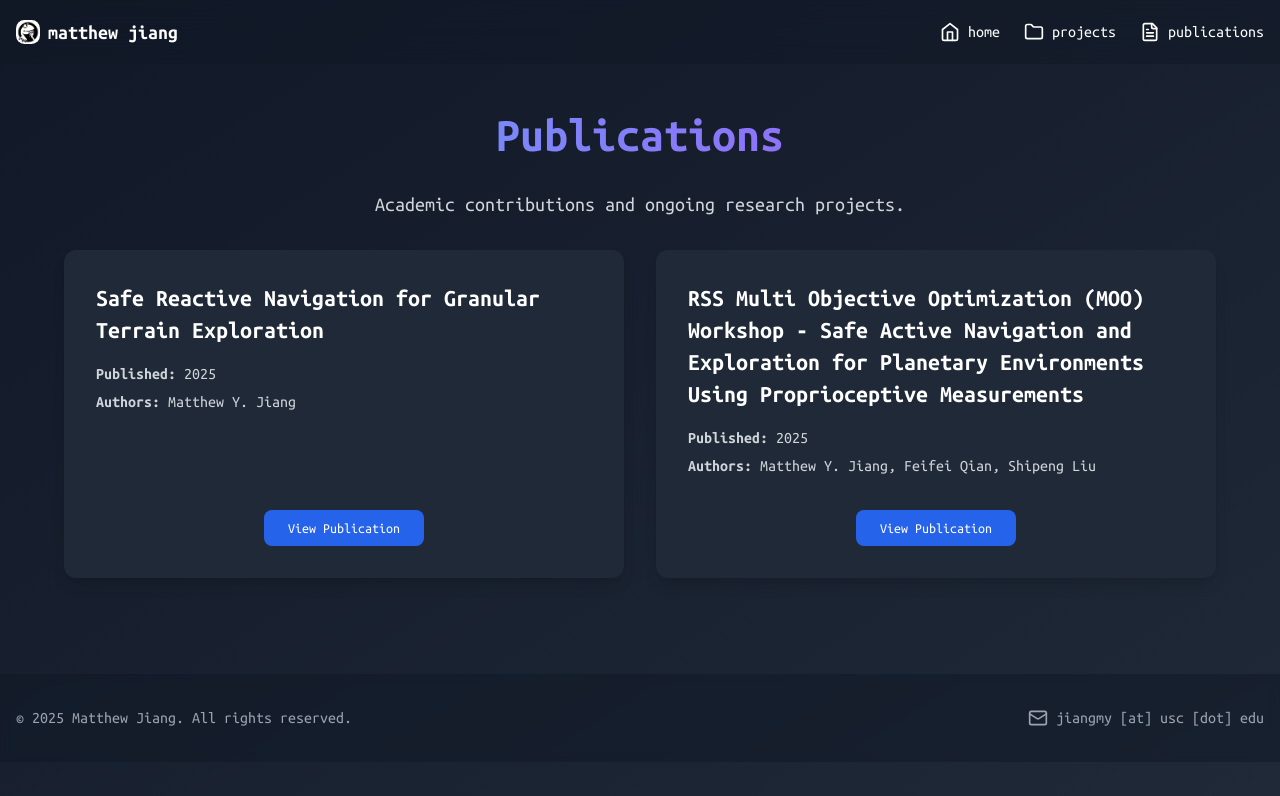
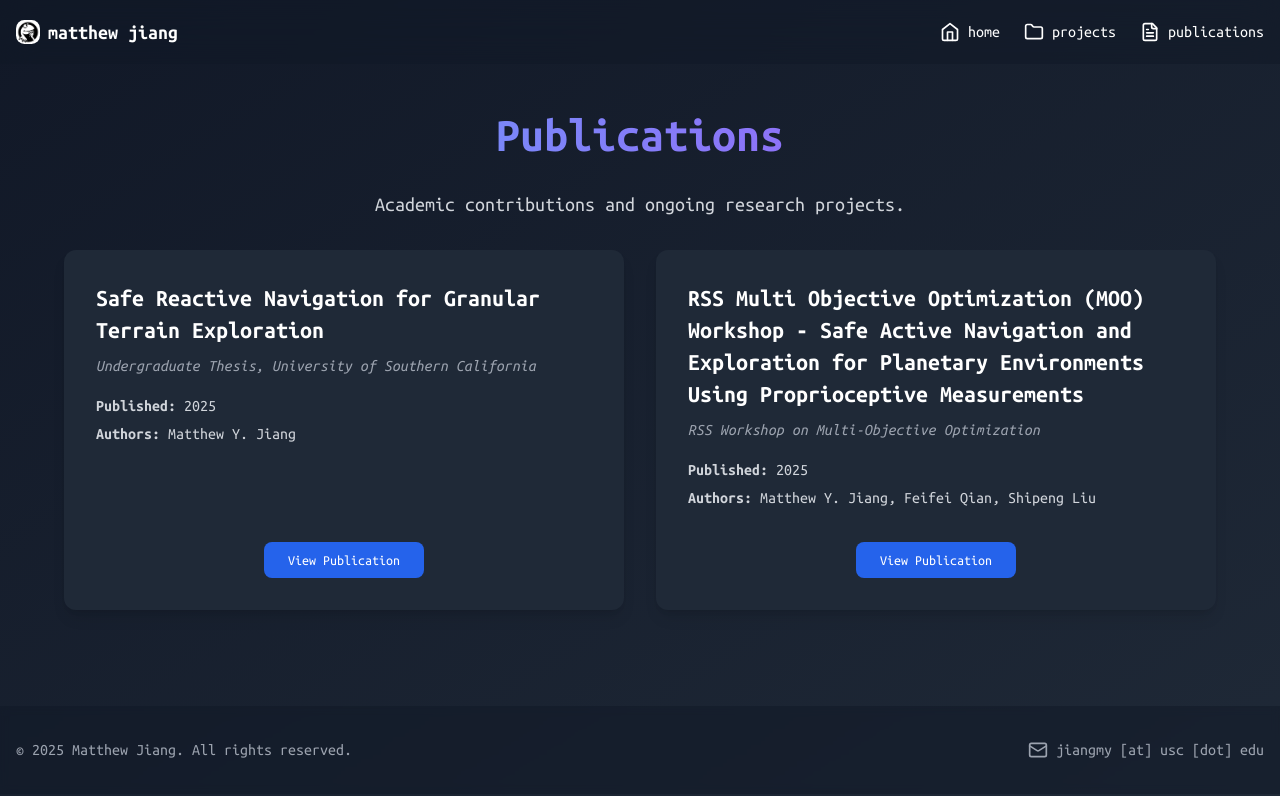
Before and after one commit to ajarteag/ajarteag.github.io, a React (Vite) app: page /#/publications in a window 1280 px wide. Shown: the top 796 px of the page. Built offline with nearby package versions, Linux system fonts and the light colour scheme.

Commit message:
update publications

```diff
--- a/src/pages/Publications.tsx
+++ b/src/pages/Publications.tsx
@@ -7,6 +7,7 @@ const publications = [
     title: "Safe Reactive Navigation for Granular Terrain Exploration",
     year: "2025",
     authors: ["Matthew Y. Jiang"],
+    venue: "Undergraduate Thesis, University of Southern California",
     link: "/undergraduate_thesis.pdf",
     published: true,
   },
@@ -14,6 +15,7 @@ const publications = [
     title: "RSS Multi Objective Optimization (MOO) Workshop - Safe Active Navigation and Exploration for Planetary Environments Using Proprioceptive Measurements",
     year: "2025",
     authors: ["Matthew Y. Jiang", "Feifei Qian", "Shipeng Liu"],
+    venue: "RSS Workshop on Multi-Objective Optimization",
     link: "/rss_workshop_safe_exploration.pdf",
     published: true,
   },
@@ -38,9 +40,12 @@ const Publications = () => {
                 className="bg-gray-800 rounded-xl overflow-hidden shadow-lg flex flex-col"
               >
                 <div className="p-8 pb-4 flex-grow flex flex-col text-left">
-                  <h2 className="text-2xl font-bold mb-4 text-white">
+                  <h2 className="text-2xl font-bold mb-2 text-white">
                     {publication.title}
                   </h2>
+                  <p className="text-gray-400 italic mb-4">
+                    {publication.venue}
+                  </p>
                   <div className="text-gray-300 space-y-1">
                     <p>
                       <span className="font-semibold">
```
